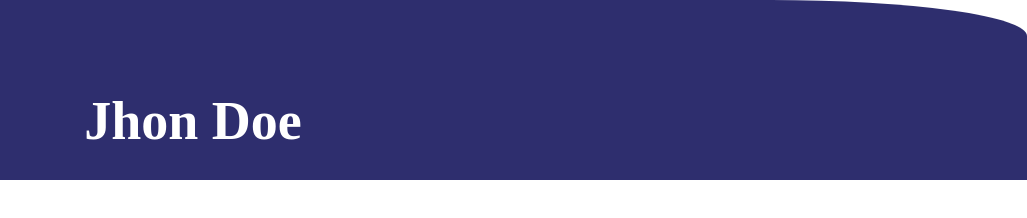
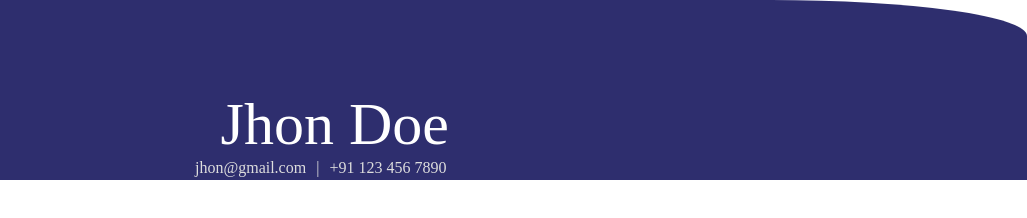
Before and after one commit to shodhanshetty14/html-css-resume, a plain HTML site: page index.html in a window 1280 px wide. Shown: the full height of the page, 253-1280 px from the left. Drawn offline with Linux system fonts and the light colour scheme.

Commit message:
Feature: added user details list

```diff
--- a/index.html
+++ b/index.html
@@ -16,10 +16,18 @@
         />
       </div>
       <div class="name-section">
-            <h1 id="name">
+            <div id="name">
                 Jhon Doe
-            </h1>
+            </div>
+<div class="user-info-section">
+  <ul id="user-info-list">
+    <li class="user-info-list-elements">jhon@gmail.com</li>
+    <li class="user-info-list-elements">|</li>
+    <li class="user-info-list-elements">+91&nbsp;123&nbsp;456&nbsp;7890</li>
+  </ul>
+</div>
       </div>
+
     </header>
   </body>
 </html>
--- a/main.css
+++ b/main.css
@@ -9,23 +9,47 @@ header {
   border-bottom-left-radius: 20%;
 }
 .image-section {
-    padding-left: 4%;
+  padding-left: 4%;
   float: left;
   height: inherit;
 }
+.name-section {
+  height: inherit;
+  width: inherit;
+}
+.user-info-section{
+    height: 43%;
+    width: inherit;
+ }
 
+.user-info-list-elements{
+  float: left;
+  padding-right: 10px;
+  font-size: medium;
+  color: #ddd;
+}
+
+#user-info-list{
+  width: inherit;
+  height: inherit;
+  padding-left: 35%;
+  /* float: left; */
+  list-style-type: none;
+}
 #profile-pic {
   height: 80%;
   width: 80%;
   margin: 10px;
   border: solid 5px #e5f190;
   border-radius: 50%;
-  object-fit : fill;
+  object-fit: fill;
 }
-#name{
-    padding-top: 7%;
-    padding-left: 5%;
-    float: left;
-    font-size: 54px;
-    color: #fff;
+#name {
+  width: inherit;
+  margin-left: 32%;
+  padding-top: 7%;
+  padding-left: 5%;
+  /* float: left; */
+  font-size: 60px;
+  color: #fff;
 }
```
